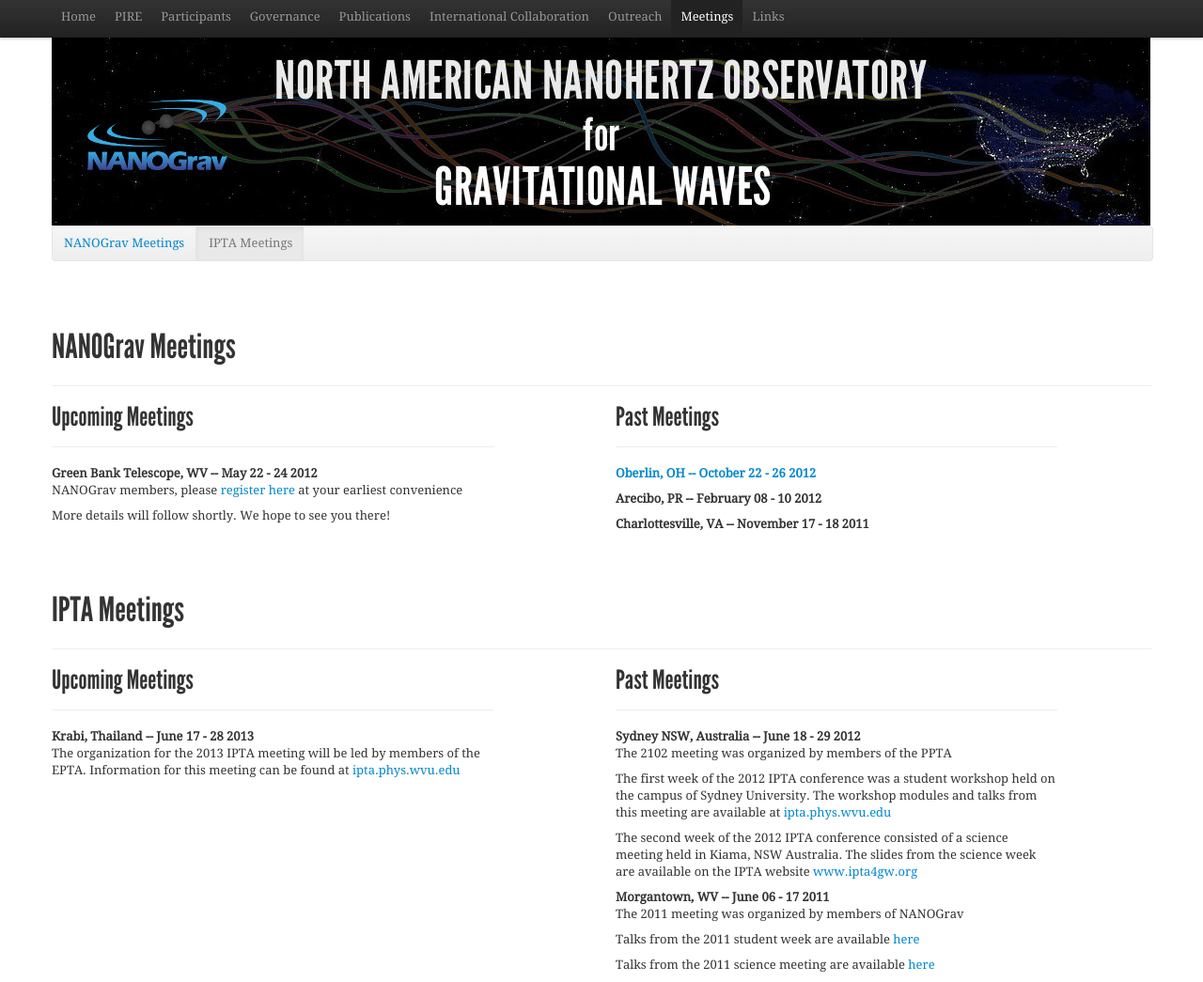
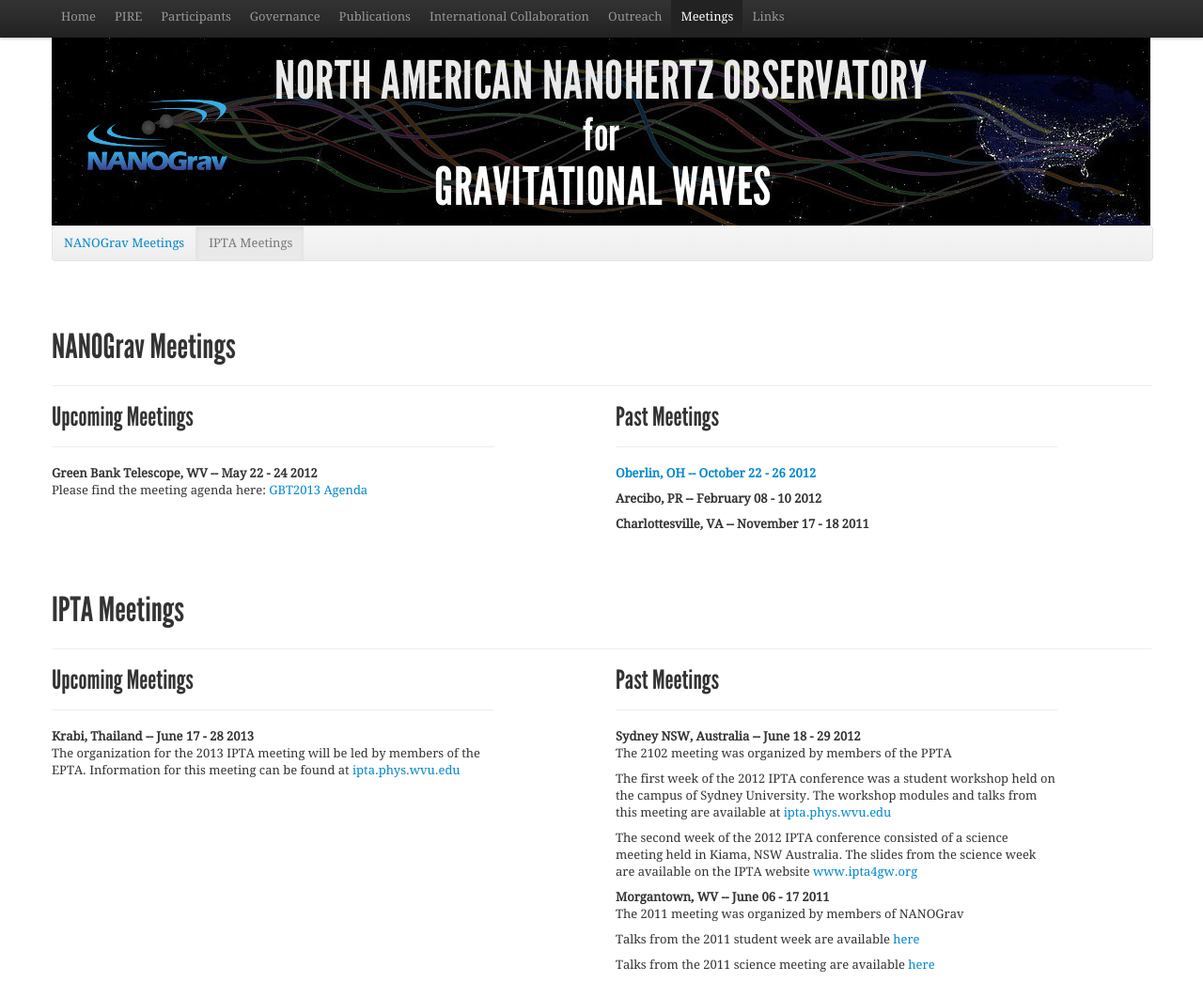
Before and after one commit to nategarver-daniels/nano-web, a plain HTML site: page meetings.html in a window 1280 px wide. Shown: the whole page at 94% size. Drawn offline with Linux system fonts and the light colour scheme.

Commit message:
Add GBT2013 agenda

```diff
--- a/meetings.html
+++ b/meetings.html
@@ -71,8 +71,7 @@
             <h3>Upcoming Meetings</h3>
             <hr>
             <strong>Green Bank Telescope, WV -- May 22 - 24 2012</strong>
-	    <p>NANOGrav members, please <a href="https://docs.google.com/forms/d/1p7nmOZN2vEKxv3uH74CnXz02j0dd3Kd1H4znFeTfeww/viewform?usp=sharing&pli=1">register here</a> at your earliest convenience</p>
-            <p>More details will follow shortly.  We hope to see you there!</p>
+            <p>Please find the meeting agenda here: <a href="documents/NANOGrav_GBT2013_Agenda_v1.pdf">GBT2013 Agenda</a></p>
 
         </div>
         <div class="offset1 span5">
```
Also changed, not shown: 1 other file.
